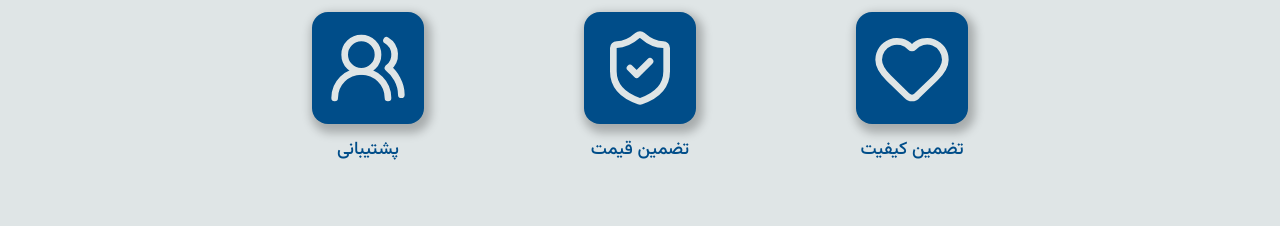
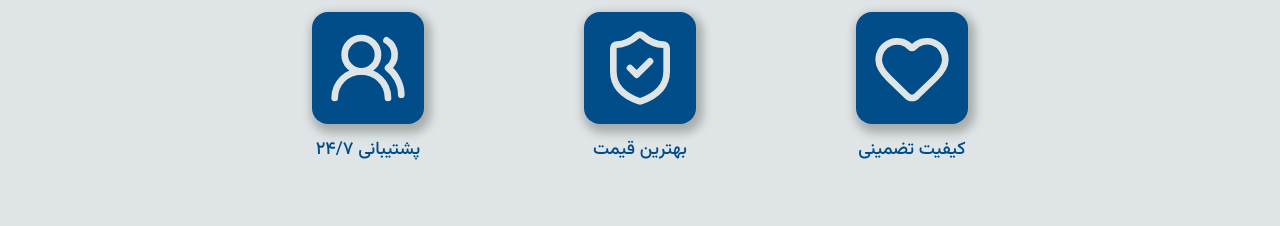
Before and after one commit to Promptopia-Academy/metalkaran, a Next.js app: page / in a window 1280 px wide. Shown: the part 780-1006 px from the top of the page. Built offline with nearby package versions, Linux system fonts and the light colour scheme; no server answers.

Commit message:
Refactor Badges components

```diff
--- a/src/components/badges/Badge.tsx
+++ b/src/components/badges/Badge.tsx
@@ -12,7 +12,7 @@ const Badge = ({ text, icon }: IBadgeProps) => {
           <div className="scale-75 md:scale-90 lg:scale-100">{icon}</div>
         </div>
       </div>
-      <p className="text-center text-base md:text-lg font-medium text-button transition-colors duration-300 group-hover:text-primary-secondary">
+      <p className="text-center text-base md:text-lg font-medium text-button transition-colors duration-300 group-hover:text-primary">
         {text}
       </p>
     </div>
--- a/src/components/badges/Badges.tsx
+++ b/src/components/badges/Badges.tsx
@@ -1,17 +1,17 @@
 import Badge from "./Badge";
 import { Heart, ShieldCheck, UsersRound } from "lucide-react";
 
-const BADGES_ARRAY = [
+export const BADGES_ARRAY = [
   {
-    text: "پشتیبانی",
+    text: "پشتیبانی ۲۴/۷",
     icon: <UsersRound className="text-background w-16 h-20 md:w-20 md:h-24" />,
   },
   {
-    text: "تضمین  قیمت",
+    text: "بهترین قیمت",
     icon: <ShieldCheck className="text-background w-16 h-20 md:w-20 md:h-24" />,
   },
   {
-    text: "تضمین کیفیت",
+    text: "کیفیت تضمینی",
     icon: <Heart className="text-background w-16 h-20 md:w-20 md:h-24" />,
   },
 ];
```
